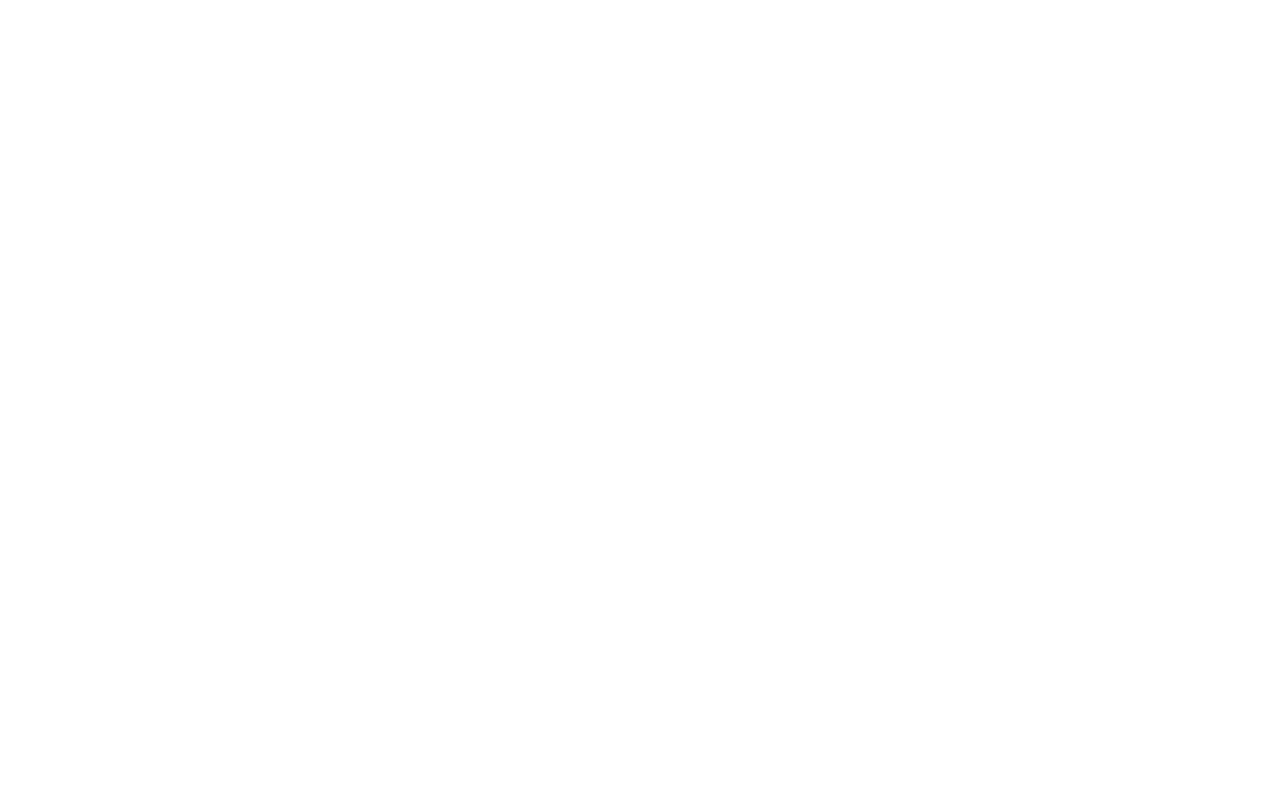
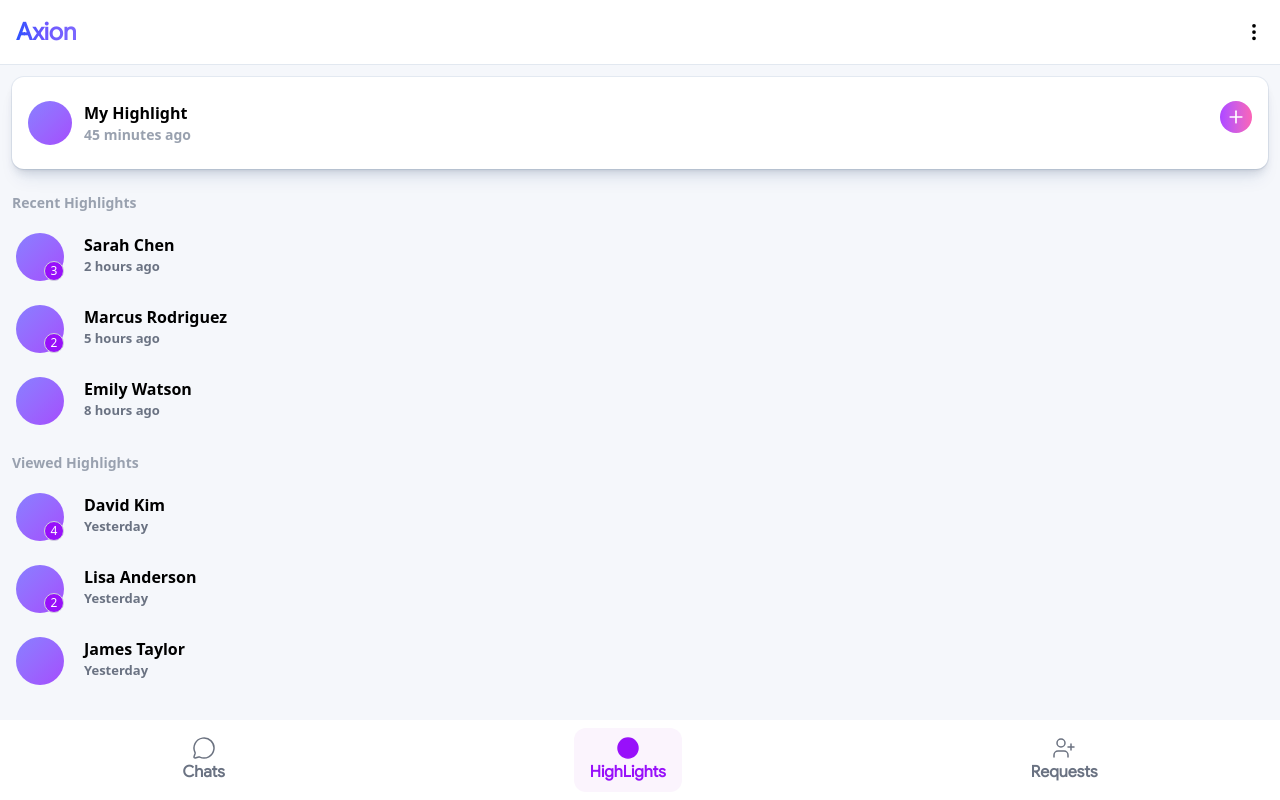
Before and after one commit to HafizAhmad-dev/Axion---Connect-with-world, a React (Vite) app in the folder Front End/: page /highlights in a window 1280 px wide. Before the commit this address had no page. Built offline with nearby package versions, Linux system fonts and the light colour scheme.

Commit message:
added demo Highlights Section UI

```diff
--- a/Front End/src/App.tsx
+++ b/Front End/src/App.tsx
@@ -1,8 +1,8 @@
 import { Routes, Route } from 'react-router';
 import Layout from './Components/Layout';
 import Home from './Pages/Conversations';
-import Moments from './Pages/Moments';
 import RequestsPage from './Pages/RequestsPage';
+import Highlight from './Pages/Highlights';
 
 const App = () => {
   return (
@@ -10,7 +10,7 @@
       <Routes>
         <Route element={<Layout />}>
           <Route path='/' element={<Home />} />
-          <Route path='/moments' element={<Moments />} />
+          <Route path='/highlights' element={<Highlight />} />
           <Route path='/requests' element={<RequestsPage />} />
         </Route>
       </Routes>
--- /dev/null
+++ b/Front End/src/Components/HighlightCard.tsx
@@ -0,0 +1,23 @@
+import PhotoHolder from './PhotoHolder'
+type Props = {
+    name: string;
+    time: string
+    statusCount: number
+}
+const HighlightCard = (data: Props) => {
+    return (
+        <div className='flex gap-5 px-1 py-1 mt-4 hover:bg-white'>
+            <div className="avatar relative ">
+                <PhotoHolder css='h-12 w-12' />
+                {/* //highlist count circle */}
+                {data.statusCount >= 2 && <div className='highlightCount absolute h-5 w-5 right-0 bottom-0 rounded-full bg-[#9810FA] border border-gray-300 flex justify-center items-center text-[12px] text-white' >{data.statusCount}</div>}
+            </div>
+            <div className='flex flex-col'>
+                <h2 className='font-semibold'>{data.name}</h2>
+                <p className='text-gray-500 text-[13px] font-semibold'>{data.time}</p>
+            </div>
+        </div>
+    )
+}
+
+export default HighlightCard
--- /dev/null
+++ b/Front End/src/Components/MockHiglights.tsx
@@ -0,0 +1,157 @@
+  interface Status {
+  id: string;
+  content: string;
+  timestamp: string;
+  backgroundColor: string;
+}
+
+ interface Highlight {
+  id: string;
+  user: string;
+  avatar: string;
+  seen: boolean;
+  time: string;
+  statuses: Status[];
+}
+
+// For the full object with dynamic keys
+ type HighlightsDataType = Record<string, Highlight>;
+
+ const HighlightsData:HighlightsDataType = {
+    '1': {
+      id: '1',
+      user: 'Sarah Chen',
+      seen:false,
+      avatar: 'SC',
+      time: '2 hours ago',
+      statuses: [
+        {
+          id: 's1',
+          content: '✨ Just finished an amazing project with the team! Feeling grateful! 🎉',
+          timestamp: '2 hours ago',
+          backgroundColor: 'linear-gradient(135deg, #667eea 0%, #764ba2 100%)',
+        },
+        {
+          id: 's2',
+          content: 'The future belongs to those who believe in the beauty of their dreams 💫',
+          timestamp: '3 hours ago',
+          backgroundColor: 'linear-gradient(135deg, #f093fb 0%, #f5576c 100%)',
+        },
+        {
+          id: 's3',
+          content: 'Coffee and creativity - the perfect combination! ☕️',
+          timestamp: '4 hours ago',
+          backgroundColor: 'linear-gradient(135deg, #4facfe 0%, #00f2fe 100%)',
+        },
+      ],
+    },
+    '2': {
+      id: '2',
+      user: 'Marcus Rodriguez',
+      avatar: 'MR',
+      seen:false,
+
+      time: '5 hours ago',
+      statuses: [
+        {
+          id: 's4',
+          content: 'Beautiful sunset today 🌅 Taking a moment to appreciate the little things',
+          timestamp: '5 hours ago',
+          backgroundColor: 'linear-gradient(135deg, #fa709a 0%, #fee140 100%)',
+        },
+        {
+          id: 's5',
+          content: 'Life is short, make every moment count! 💪',
+          timestamp: '6 hours ago',
+          backgroundColor: 'linear-gradient(135deg, #30cfd0 0%, #330867 100%)',
+        },
+      ],
+    },
+    '3': {
+      id: '3',
+      user: 'Emily Watson',
+      avatar: 'EW',
+      seen:false,
+
+      time: '8 hours ago',
+      statuses: [
+        {
+          id: 's6',
+          content: 'Working hard on something amazing! Stay tuned 🚀',
+          timestamp: '8 hours ago',
+          backgroundColor: 'linear-gradient(135deg, #a8edea 0%, #fed6e3 100%)',
+        },
+      ],
+    },
+    '4': {
+      id: '4',
+      user: 'David Kim',
+      avatar: 'DK',
+      seen:true,
+      time: 'Yesterday',
+      statuses: [
+        {
+          id: 's7',
+          content: 'Great day at the beach! 🏖️',
+          timestamp: 'Yesterday at 3:45 PM',
+          backgroundColor: 'linear-gradient(135deg, #13547a 0%, #80d0c7 100%)',
+        },
+        {
+          id: 's8',
+          content: 'Sunset vibes 🌅',
+          timestamp: 'Yesterday at 7:20 PM',
+          backgroundColor: 'linear-gradient(135deg, #ee9ca7 0%, #ffdde1 100%)',
+        },
+        {
+          id: 's9',
+          content: 'Perfect end to a perfect day ✨',
+          timestamp: 'Yesterday at 9:15 PM',
+          backgroundColor: 'linear-gradient(135deg, #434343 0%, #000000 100%)',
+        },
+        {
+          id: 's10',
+          content: 'Grateful for moments like these 🙏',
+          timestamp: 'Yesterday at 10:00 PM',
+          backgroundColor: 'linear-gradient(135deg, #ff6e7f 0%, #bfe9ff 100%)',
+        },
+      ],
+    },
+    '5': {
+      id: '5',
+      user: 'Lisa Anderson',
+      avatar: 'LA',
+      seen:true,
+      time: 'Yesterday',
+      statuses: [
+        {
+          id: 's11',
+          content: 'New adventures await! 🌟',
+          timestamp: 'Yesterday at 11:30 AM',
+          backgroundColor: 'linear-gradient(135deg, #a1c4fd 0%, #c2e9fb 100%)',
+        },
+        {
+          id: 's12',
+          content: 'Making memories that will last forever 📸',
+          timestamp: 'Yesterday at 2:15 PM',
+          backgroundColor: 'linear-gradient(135deg, #ffecd2 0%, #fcb69f 100%)',
+        },
+      ],
+    },
+    '6': {
+      id: '6',
+      user: 'James Taylor',
+      avatar: 'JT',
+      seen:true,
+      time: 'Yesterday',
+      statuses: [
+        {
+          id: 's13',
+          content: 'Chase your dreams, not your fears! 💭',
+          timestamp: 'Yesterday at 5:00 PM',
+          backgroundColor: 'linear-gradient(135deg, #d299c2 0%, #fef9d7 100%)',
+        },
+      ],
+    },
+  };
+
+export default HighlightsData
--- a/Front End/src/Components/Navbar.tsx
+++ b/Front End/src/Components/Navbar.tsx
@@ -1,14 +1,26 @@
-import { useState } from "react";
+import { useEffect, useState } from "react";
 import { LuUserPlus } from "react-icons/lu";
 import { MessageCircle } from 'lucide-react';
 import { Clock4 } from 'lucide-react';
 import { useNavigate } from "react-router";
+import { useLocation } from 'react-router';
 
-type tabs = 'chats' | 'moments' | 'requests';
+
+type tabs = 'chats' | 'highlights' | 'requests';
 
 const Navbar = () => {
     const [activeTab, setActiveTab] = useState<tabs>('chats');
+    const location = useLocation();
     const navigate = useNavigate();
+
+    useEffect(() => {
+        const getActiveTab = () => {
+            if (location.pathname.includes('highlights')) return 'highlights';
+            if (location.pathname.includes('requests')) return 'requests';
+            return 'chats'; // default
+        };
+        setActiveTab(getActiveTab)
+    }, [])
     return (
         <nav className=" py-2 bg-white  ">
             {/* list containing all elements */}
@@ -20,7 +32,7 @@
                         setActiveTab('chats');
                         navigate('/');
                     }}
-                    >
+                >
                     <span className="icon">
                         <MessageCircle size={24}
                             strokeWidth={1.5}
@@ -33,16 +45,16 @@
 
                 {/* //moments tab */}
                 <li
-                    className={`flex justify-center items-center flex-col px-4 py-2  rounded-xl ${activeTab === 'moments' ? 'bg-[#FBF4FD]' : ''}`}
+                    className={`flex justify-center items-center flex-col px-4 py-2  rounded-xl ${activeTab === 'highlights' ? 'bg-[#FBF4FD]' : ''}`}
                     onClick={() => {
-                        setActiveTab('moments');
-                        navigate('/moments');
+                        setActiveTab('highlights');
+                        navigate('/highlights');
                     }}
                 >
                     <span className="icon">
-                        <Clock4 size={24} strokeWidth={1.5} color={activeTab === 'moments' ? '#9810FA' : '#6B7280'} fill={activeTab === 'moments' ? '#9810FA' : 'transparent'} />
+                        <Clock4 size={24} strokeWidth={1.5} color={activeTab === 'highlights' ? '#9810FA' : '#6B7280'} fill={activeTab === 'highlights' ? '#9810FA' : 'transparent'} />
                     </span>
-                    <span className={`font-hfont font-semibold ${activeTab === 'moments' ? 'text-[#9810FA]' : 'text-gray-500'}`}>Moments</span>
+                    <span className={`font-hfont font-semibold ${activeTab === 'highlights' ? 'text-[#9810FA]' : 'text-gray-500'}`}>HighLights</span>
                 </li>
 
 
@@ -51,8 +63,8 @@
                 <li
                     className={`flex justify-center items-center flex-col  px-4 py-2  rounded-xl ${activeTab === 'requests' ? 'bg-[#E0F7F8]' : ''}`}
                     onClick={() => {
-                         setActiveTab('requests');
-                            navigate('/requests');
+                        setActiveTab('requests');
+                        navigate('/requests');
                     }}>
                     <span className="icon">
                         <LuUserPlus size={24} strokeWidth={1.5} color={activeTab === 'requests' ? '#4D72FF' : '#6B7280'} fill={activeTab === 'requests' ? '#4D72FF' : 'transparent'} />
--- /dev/null
+++ b/Front End/src/Components/UserHighlight.tsx
@@ -0,0 +1,22 @@
+import PhotoHolder from "../Components/PhotoHolder"
+import { Plus } from 'lucide-react';
+
+const UserHighlight = () => {
+    return (
+        <div className=" flex justify-between px-4 py-6 bg-white rounded-xl shadow-requestscard">
+            <div className="flex gap-3">
+                <PhotoHolder css="h-11 w-11" />
+                <div className="">
+                    <h3 className="font-semibold">My Highlight</h3>
+                    <p className="text-gray-400 font-semibold text-sm">45 minutes ago</p>
+                </div>
+            </div>
+
+            <div className="bg-linear-to-r from-purple-500 to-pink-400 hover:from-purple-600 hover:to-pink-700  w-8 h-8 rounded-full flex justify-center items-center">
+                <Plus size={20} strokeWidth={2} color="white" />
+            </div>
+        </div>
+    )
+}
+
+export default UserHighlight
--- a/Front End/src/Pages/Conversations.tsx
+++ b/Front End/src/Pages/Conversations.tsx
@@ -2,7 +2,7 @@
 import { mockContacts } from '../Components/Users';
 import PhotoHolder from '../Components/PhotoHolder';
 
-const Home = () => {
+const   Home = () => {
     return (
         <div className='bg-home pb-10 h-full pt-3 px-3'>
             <div className="search border flex items-center px-2 py-1 gap-4 rounded-lg border-gray-300 shadow-sm ">
--- /dev/null
+++ b/Front End/src/Pages/Highlights.tsx
@@ -0,0 +1,30 @@
+import HighlightCard from "../Components/HighlightCard"
+import HighlightsData from "../Components/MockHiglights"
+import UserHighlight from "../Components/UserHighlight"
+
+
+const Highlight = () => {
+  console.log(HighlightsData)
+  return (
+    <div className="h-full px-3 py-3 bg-highlight-section overflow-auto no-scrollbar">
+      {/* User Highlight */}
+      <UserHighlight />
+      {/* //Recent Highlights */}
+      <div className="mt-6">
+        <p className='text-gray-400 font-semibold text-sm'>Recent Highlights</p>
+        {Object.values(HighlightsData).map((hg) => (
+          !hg.seen && <HighlightCard name={hg.user} time={hg.time} statusCount={hg.statuses.length} />
+        ))}
+      </div>
+      {/* //Viewed Highlights */}
+      <div className="mt-6">
+        <p className='text-gray-400 font-semibold text-sm'>Viewed Highlights</p>
+        {Object.values(HighlightsData).map((hg) => (
+          hg.seen && <HighlightCard name={hg.user} time={hg.time} statusCount={hg.statuses.length} />
+        ))}
+      </div>
+    </div>
+  )
+}
+
+export default Highlight
--- a/Front End/src/index.css
+++ b/Front End/src/index.css
@@ -9,6 +9,7 @@
   --font-hfont: 'HeadingFont';
   --color-home: #F9FBFC;
   --color-inactiveicon: #6B7280;
+  --color-highlight-section: #F5F7FB;
   --shadow-usercard: rgba(0, 0, 0, 0.15) 0px 6px 12px -3px,
     rgba(0, 0, 0, 0.1) 0px 2px 4px -1px;
   --shadow-requestscard: rgba(14, 63, 126, 0.08) 0px 0px 0px 1px,rgba(42, 51, 70, 0.09) 0px 2px 3px -1px,rgba(42, 51, 70, 0.12) 0px 6px 8px -2px, rgba(14, 63, 126, 0.10) 0px 14px 18px -6px;
```
Also changed, not shown: Front End/src/Pages/Moments.tsx (deleted, +0 -11 lines).
